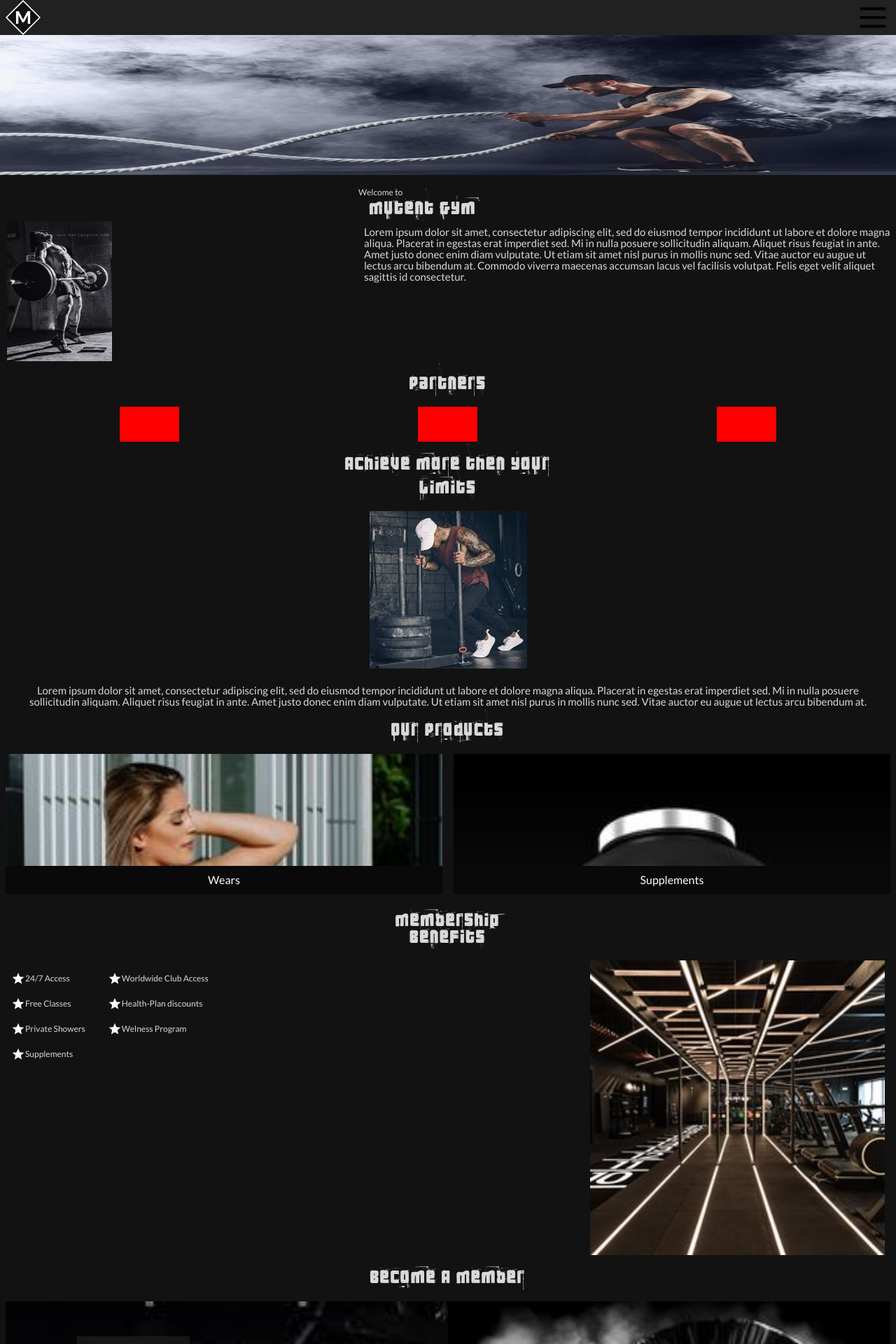
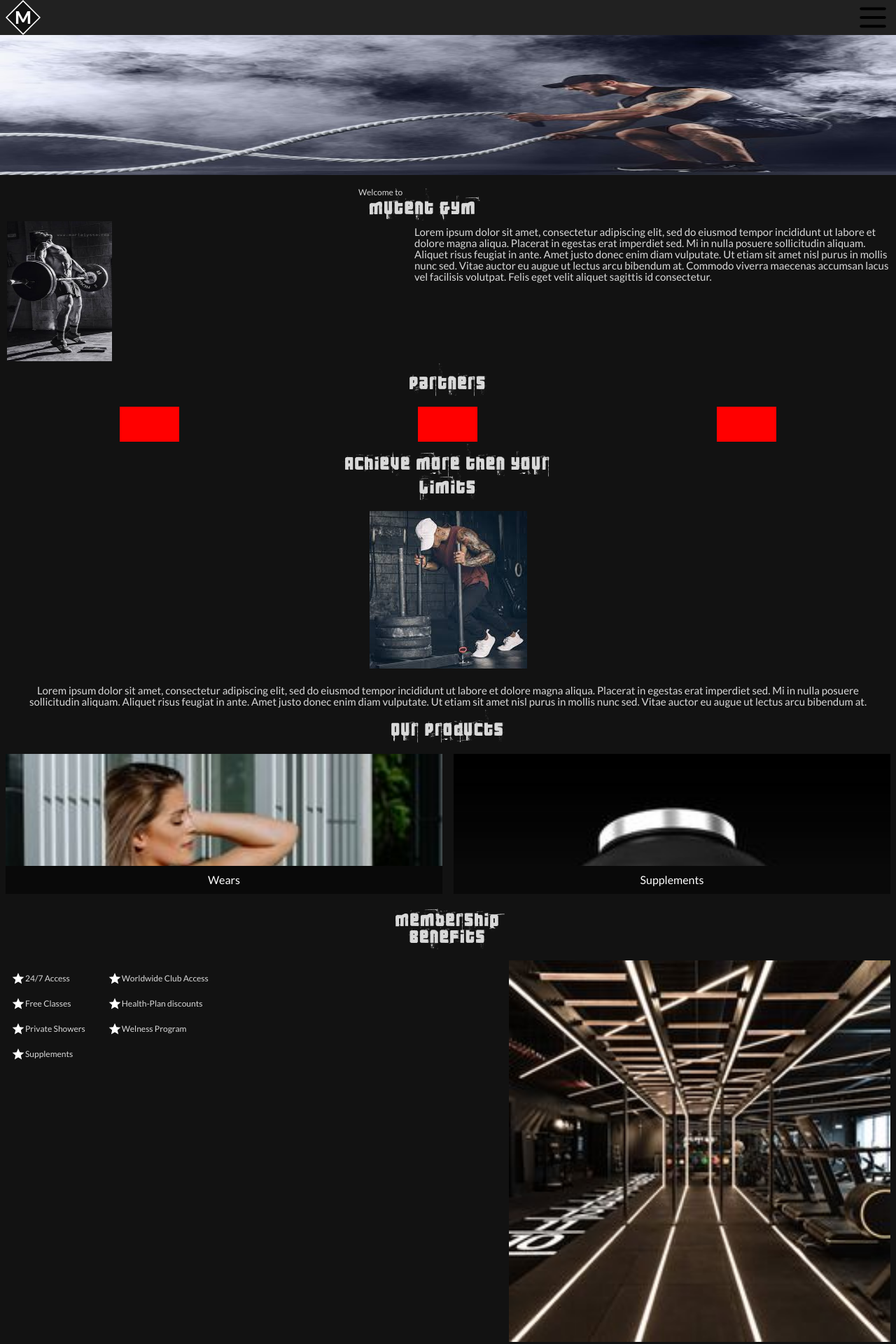
Before and after one commit to pourgosh/fitness-gym-website-frontend, a React (Vite) app: page / in a window 1280 px wide. Shown: the top 1920 px of the page at 70% size. Built offline with nearby package versions, Linux system fonts and the light colour scheme.

Commit message:
update about component image size and paddings

```diff
--- a/src/components/about/index.jsx
+++ b/src/components/about/index.jsx
@@ -39,7 +39,7 @@ const About = () => {
           <Grid
             item
             paddingTop={1}
-            pl={1}
+            pl={{ xs: 3, sm: 10 }}
             pr={1}
             height={200}
             sx={{
--- a/src/components/benefits/benefitsItems/beneftsImg/index.jsx
+++ b/src/components/benefits/benefitsItems/beneftsImg/index.jsx
@@ -1,10 +1,6 @@
 const BenfitsImg = ({ studioImg }) => {
   return (
-    <img
-      src={studioImg}
-      alt="fitness studio image"
-      style={{ width: "100%", height: "100%" }}
-    />
+    <img src={studioImg} alt="fitness studio image" style={{ width: "100%" }} />
   );
 };
 
--- a/src/components/benefits/index.jsx
+++ b/src/components/benefits/index.jsx
@@ -11,7 +11,7 @@ const Benefits = () => {
       <Grid container pt={4} flexDirection={"column"}>
         <BenefitsHeader />
         <Grid container item>
-          <Grid item display={"flex"} flex={2}>
+          <Grid item display={"flex"} flex={4}>
             <List
               sx={{
                 display: "flex",
@@ -37,7 +37,7 @@ const Benefits = () => {
               <BenfitsList label={"Welness Program"} />
             </List>
           </Grid>
-          <Grid item display={"flex"} flex={1} pr={2}>
+          <Grid item display={"flex"} flex={3} pr={1}>
             <BenfitsImg studioImg={studioImg} />
           </Grid>
         </Grid>
--- a/src/components/navbar/index.jsx
+++ b/src/components/navbar/index.jsx
@@ -30,7 +30,7 @@ const NavBar = () => {
           >
             <img
               src={mutentIcon}
-              alt="icon of the gym"
+              alt="company icon"
               style={{ width: "100%" }}
             />
           </div>
```
